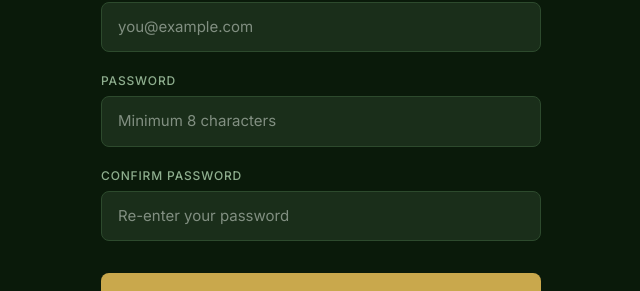
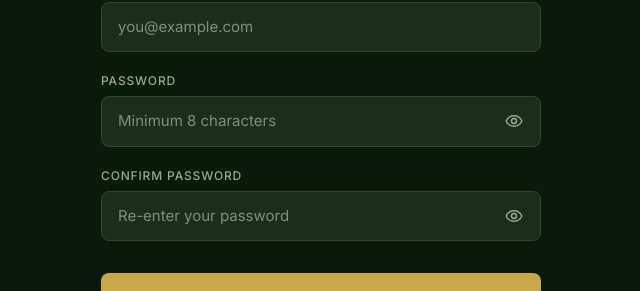
Before and after one commit to casevoiceai/my420journal-app, a React (Vite) app: page /signup in a window 1280 px wide. Shown: the part 300-591 px from the top of the page, without its empty margins (319-959 px from the left). Built offline with nearby package versions, Linux system fonts and the light colour scheme.

Commit message:
Add password visibility toggles to signup

```diff
--- a/src/screens/Signup.jsx
+++ b/src/screens/Signup.jsx
@@ -16,8 +16,18 @@ const inputStyle = {
   transition: 'border-color 0.15s ease',
 }
 
+const passwordInputStyle = {
+  ...inputStyle,
+  paddingRight: '52px',
+}
+
 const inputErrorStyle = {
   ...inputStyle,
+  border: '1px solid #E05C5C',
+}
+
+const passwordInputErrorStyle = {
+  ...passwordInputStyle,
   border: '1px solid #E05C5C',
 }
 
@@ -38,6 +48,78 @@ const fieldErrorStyle = {
   color: '#E05C5C',
   marginTop: '6px',
   lineHeight: '1.4',
+}
+
+function EyeIcon({ crossed }) {
+  return (
+    <svg width="20" height="20" viewBox="0 0 24 24" fill="none" aria-hidden="true">
+      <path
+        d="M2.5 12C4.5 7.8 7.8 5.7 12 5.7C16.2 5.7 19.5 7.8 21.5 12C19.5 16.2 16.2 18.3 12 18.3C7.8 18.3 4.5 16.2 2.5 12Z"
+        stroke="currentColor"
+        strokeWidth="1.7"
+        strokeLinecap="round"
+        strokeLinejoin="round"
+      />
+      <circle cx="12" cy="12" r="3" stroke="currentColor" strokeWidth="1.7" />
+      {crossed && (
+        <path
+          d="M4 20L20 4"
+          stroke="currentColor"
+          strokeWidth="2"
+          strokeLinecap="round"
+        />
+      )}
+    </svg>
+  )
+}
+
+function PasswordField({ id, label, value, onChange, error, autoComplete, placeholder, onClearError }) {
+  const [visible, setVisible] = useState(false)
+
+  return (
+    <div style={{ marginBottom: id === 'confirm' ? '32px' : '20px' }}>
+      <label htmlFor={id} style={labelStyle}>{label}</label>
+      <div style={{ position: 'relative' }}>
+        <input
+          id={id}
+          type={visible ? 'text' : 'password'}
+          autoComplete={autoComplete}
+          value={value}
+          onChange={onChange}
+          style={error ? passwordInputErrorStyle : passwordInputStyle}
+          onFocus={(e) => { if (!error) e.target.style.borderColor = '#4A7A4A' }}
+          onBlur={(e) => { if (!error) e.target.style.borderColor = '#2D4A2D' }}
+          placeholder={placeholder}
+        />
+        <button
+          type="button"
+          onClick={() => setVisible((current) => !current)}
+          aria-label={visible ? `Hide ${label.toLowerCase()}` : `Show ${label.toLowerCase()}`}
+          title={visible ? `Hide ${label.toLowerCase()}` : `Show ${label.toLowerCase()}`}
+          style={{
+            position: 'absolute',
+            right: '10px',
+            top: '50%',
+            transform: 'translateY(-50%)',
+            width: '34px',
+            height: '34px',
+            border: 'none',
+            borderRadius: '8px',
+            background: 'transparent',
+            color: '#8FAF8F',
+            cursor: 'pointer',
+            display: 'flex',
+            alignItems: 'center',
+            justifyContent: 'center',
+            padding: 0,
+          }}
+        >
+          <EyeIcon crossed={visible} />
+        </button>
+      </div>
+      {error && <p style={fieldErrorStyle}>{error}</p>}
+    </div>
+  )
 }
 
 function validate(email, password, confirm) {
@@ -194,37 +276,25 @@ export default function Signup() {
             {fieldErrors.email && <p style={fieldErrorStyle}>{fieldErrors.email}</p>}
           </div>
 
-          <div style={{ marginBottom: '20px' }}>
-            <label htmlFor="password" style={labelStyle}>Password</label>
-            <input
+          <PasswordField
             id="password"
-              type="password"
+            label="Password"
             autoComplete="new-password"
             value={password}
             onChange={(e) => { setPassword(e.target.value); clearFieldError('password') }}
-              style={fieldErrors.password ? inputErrorStyle : inputStyle}
-              onFocus={(e) => { if (!fieldErrors.password) e.target.style.borderColor = '#4A7A4A' }}
-              onBlur={(e) => { if (!fieldErrors.password) e.target.style.borderColor = '#2D4A2D' }}
+            error={fieldErrors.password}
             placeholder="Minimum 8 characters"
           />
-            {fieldErrors.password && <p style={fieldErrorStyle}>{fieldErrors.password}</p>}
-          </div>
 
-          <div style={{ marginBottom: '32px' }}>
-            <label htmlFor="confirm" style={labelStyle}>Confirm password</label>
-            <input
+          <PasswordField
             id="confirm"
-              type="password"
+            label="Confirm password"
             autoComplete="new-password"
             value={confirm}
             onChange={(e) => { setConfirm(e.target.value); clearFieldError('confirm') }}
-              style={fieldErrors.confirm ? inputErrorStyle : inputStyle}
-              onFocus={(e) => { if (!fieldErrors.confirm) e.target.style.borderColor = '#4A7A4A' }}
-              onBlur={(e) => { if (!fieldErrors.confirm) e.target.style.borderColor = '#2D4A2D' }}
+            error={fieldErrors.confirm}
             placeholder="Re-enter your password"
           />
-            {fieldErrors.confirm && <p style={fieldErrorStyle}>{fieldErrors.confirm}</p>}
-          </div>
 
           <button
             type="submit"
```
Lines whose indentation alone changed are shown as unchanged.
